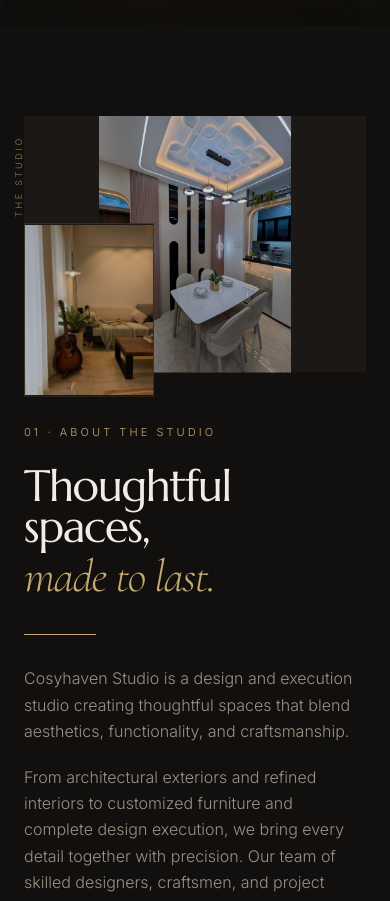
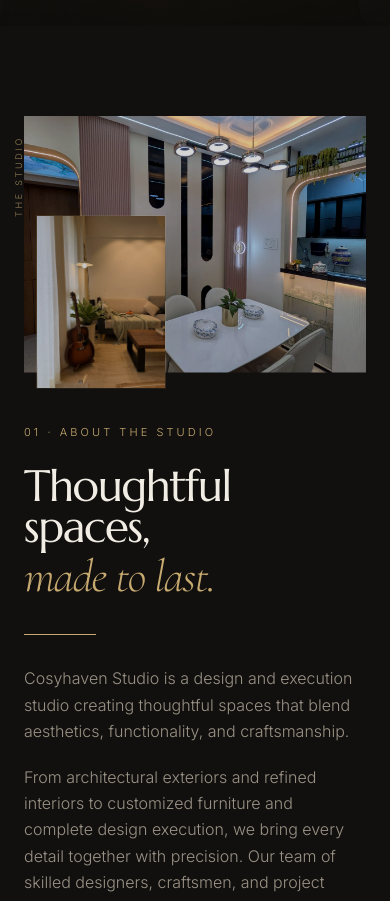
Before and after one commit to Vrushali-Nagrale/cosyhaven-studio-website, a React (Vite) app: page / in a window 390 px wide. Shown: the part 818-1719 px from the top of the page. Built offline with nearby package versions, Linux system fonts and the light colour scheme.

Commit message:
Refactor About section CSS for better layout

```diff
--- a/src/styles.css
+++ b/src/styles.css
@@ -178,27 +178,26 @@ h2 em { font: 300 italic 1.05em var(--serif); color: var(--gold); }
 .section-intro.is-visible { opacity: 1; transform: translateY(0); }
 
 /* ── ABOUT ── */
-.about { display: grid; grid-template-columns: minmax(0, 1fr) minmax(0, 1fr); gap: 8vw; align-items: center; background: var(--dark); position: relative; }
-.about-visual { position: relative; }
+.about { display: grid; grid-template-columns: 1.15fr 0.85fr; gap: 5vw; align-items: center; background: var(--dark); position: relative; }
+.about-visual { position: relative; margin-left: calc(-7vw + 0px); width: calc(100% + 7vw); }
 .about-image-main {
   width: 100%; aspect-ratio: 4/5; overflow: hidden;
   clip-path: inset(0 100% 0 0);
   transition: clip-path 1.5s var(--ease-expo);
-  background: var(--panel);
 }
 .about-visual.is-visible .about-image-main { clip-path: inset(0 0 0 0); }
-.about-image-main img { width: 100%; height: 100%; object-fit: contain; filter: brightness(0.82) contrast(1.05); transform: scale(1.12); transition: transform 2s var(--ease-expo); }
+.about-image-main img { width: 100%; height: 100%; object-fit: cover; object-position: center; filter: brightness(0.82) contrast(1.05); transform: scale(1.12); transition: transform 2s var(--ease-expo); }
 .about-visual.is-visible .about-image-main img { transform: scale(1); }
 .about-image-sub {
-  position: absolute; bottom: -40px; left: -20px; width: 42%; aspect-ratio: 3/4;
+  position: absolute; bottom: -32px; left: 24px; width: 38%; aspect-ratio: 3/4;
   overflow: hidden; border: 1px solid var(--line);
   clip-path: inset(100% 0 0 0);
   transition: clip-path 1.3s var(--ease-expo) 0.5s;
   z-index: 2;
-  background: var(--panel);
+  box-shadow: 0 12px 40px rgba(0,0,0,0.4);
 }
 .about-visual.is-visible .about-image-sub { clip-path: inset(0 0 0 0); }
-.about-image-sub img { width: 100%; height: 100%; object-fit: contain; filter: brightness(0.78); }
+.about-image-sub img { width: 100%; height: 100%; object-fit: cover; object-position: center; filter: brightness(0.78); }
 .about-image-label {
   position: absolute; top: 20px; left: -12px;
   writing-mode: vertical-rl; transform: rotate(180deg);
@@ -459,8 +458,9 @@ select { cursor: pointer; }
   .hero-rail-left { left: 24px; bottom: 28px; }
   .section { padding: 90px 24px; }
   .about, .founder, .services, .manufacturing { grid-template-columns: 1fr; gap: 50px; }
-  .about-image-main { aspect-ratio: 16/12; }
-  .about-image-sub { width: 38%; bottom: -24px; left: 0; }
+  .about-visual { margin-left: 0; width: 100%; }
+  .about-image-main { aspect-ratio: 3/2; }
+  .about-image-sub { width: 35%; bottom: -20px; left: 16px; }
   .service-row { grid-template-columns: 40px 1fr 24px; gap: 14px; }
   .service-image { display: none; }
   .service-body p { font-size: 11px; }
@@ -493,6 +493,8 @@ select { cursor: pointer; }
   .hero-copy { font-size: 10px; line-height: 1.8; letter-spacing: 0.15em; }
   .actions { flex-direction: column; align-items: stretch; width: 100%; }
   .button { text-align: center; justify-content: center; }
+  .about-image-main { aspect-ratio: 4/3; }
+  .about-image-sub { width: 38%; bottom: -16px; left: 12px; }
   .stat-grid { grid-template-columns: 1fr; }
   .stat-card { border: 0; padding: 0 0 24px; border-bottom: 1px solid var(--line); }
   .stat-card:nth-child(3) { border-bottom: 1px solid var(--line); }
```
